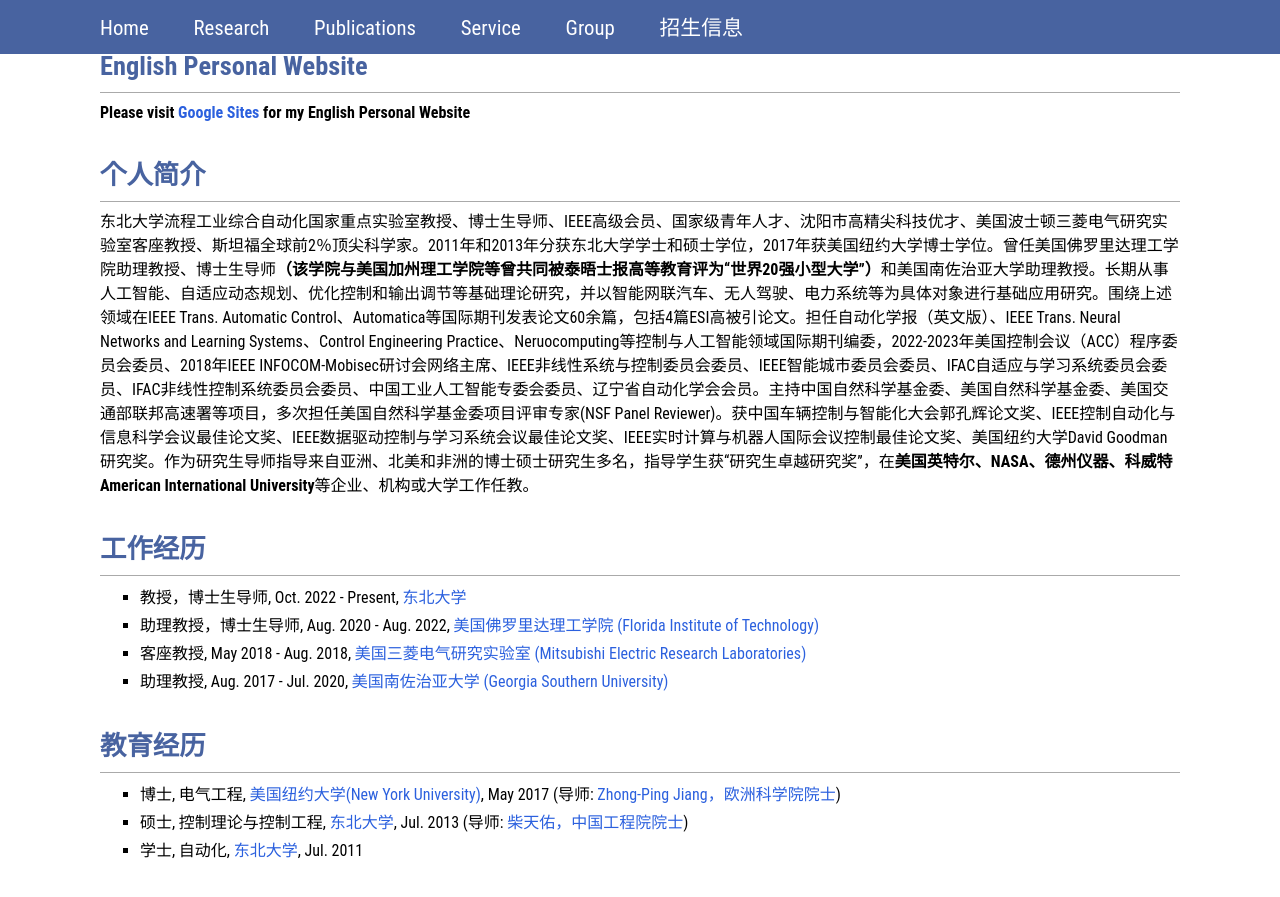
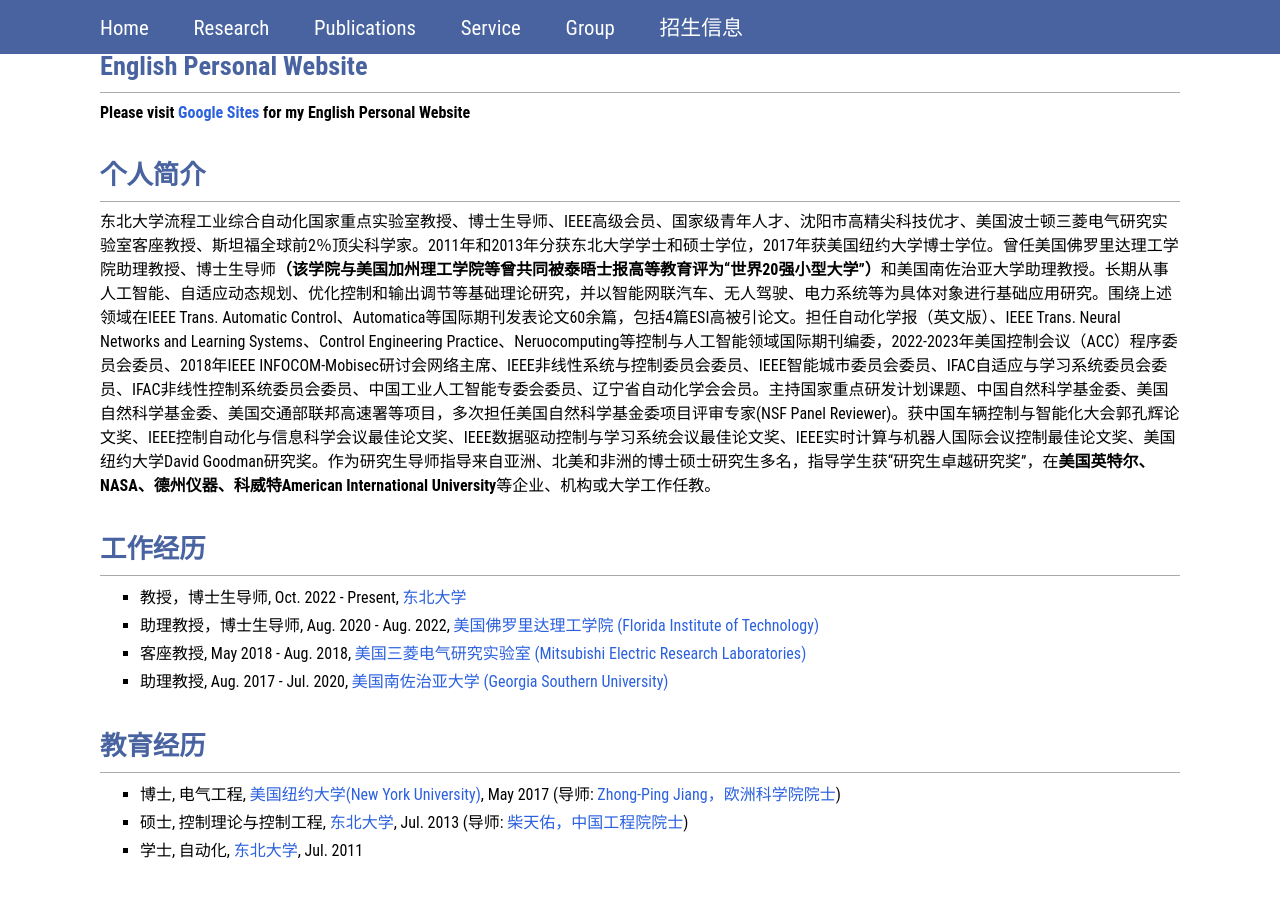
Before and after one commit to WeinanGao/weinangao.github.io, a Jekyll site: the page built from index.markdown, in a window 1280 px wide and 900 px high, scrolled down 310 px. Shown: the top 897 px of the window. Built offline with Jekyll 4.4.1, drawn with Linux system fonts in a browser that asks for light colours.

Commit message:
Update index.markdown

```diff
--- a/index.markdown
+++ b/index.markdown
@@ -13,7 +13,7 @@ layout: sitepage
 
 
 # 个人简介
-东北大学流程工业综合自动化国家重点实验室教授、博士生导师、IEEE高级会员、国家级青年人才、沈阳市高精尖科技优才、美国波士顿三菱电气研究实验室客座教授、斯坦福全球前2％顶尖科学家。2011年和2013年分获东北大学学士和硕士学位，2017年获美国纽约大学博士学位。曾任美国佛罗里达理工学院助理教授、博士生导师<strong>（该学院与美国加州理工学院等曾共同被泰晤士报高等教育评为“世界20强小型大学”）</strong>和美国南佐治亚大学助理教授。长期从事人工智能、自适应动态规划、优化控制和输出调节等基础理论研究，并以智能网联汽车、无人驾驶、电力系统等为具体对象进行基础应用研究。围绕上述领域在IEEE Trans. Automatic Control、Automatica等国际期刊发表论文60余篇，包括4篇ESI高被引论文。担任自动化学报（英文版）、IEEE Trans. Neural Networks and Learning Systems、Control Engineering Practice、Neruocomputing等控制与人工智能领域国际期刊编委，2022-2023年美国控制会议（ACC）程序委员会委员、2018年IEEE INFOCOM-Mobisec研讨会网络主席、IEEE非线性系统与控制委员会委员、IEEE智能城市委员会委员、IFAC自适应与学习系统委员会委员、IFAC非线性控制系统委员会委员、中国工业人工智能专委会委员、辽宁省自动化学会会员。主持中国自然科学基金委、美国自然科学基金委、美国交通部联邦高速署等项目，多次担任美国自然科学基金委项目评审专家(NSF Panel Reviewer)。获中国车辆控制与智能化大会郭孔辉论文奖、IEEE控制自动化与信息科学会议最佳论文奖、IEEE数据驱动控制与学习系统会议最佳论文奖、IEEE实时计算与机器人国际会议控制最佳论文奖、美国纽约大学David Goodman研究奖。作为研究生导师指导来自亚洲、北美和非洲的博士硕士研究生多名，指导学生获“研究生卓越研究奖”，在<strong>美国英特尔、NASA、德州仪器、科威特American International University</strong>等企业、机构或大学工作任教。
+东北大学流程工业综合自动化国家重点实验室教授、博士生导师、IEEE高级会员、国家级青年人才、沈阳市高精尖科技优才、美国波士顿三菱电气研究实验室客座教授、斯坦福全球前2％顶尖科学家。2011年和2013年分获东北大学学士和硕士学位，2017年获美国纽约大学博士学位。曾任美国佛罗里达理工学院助理教授、博士生导师<strong>（该学院与美国加州理工学院等曾共同被泰晤士报高等教育评为“世界20强小型大学”）</strong>和美国南佐治亚大学助理教授。长期从事人工智能、自适应动态规划、优化控制和输出调节等基础理论研究，并以智能网联汽车、无人驾驶、电力系统等为具体对象进行基础应用研究。围绕上述领域在IEEE Trans. Automatic Control、Automatica等国际期刊发表论文60余篇，包括4篇ESI高被引论文。担任自动化学报（英文版）、IEEE Trans. Neural Networks and Learning Systems、Control Engineering Practice、Neruocomputing等控制与人工智能领域国际期刊编委，2022-2023年美国控制会议（ACC）程序委员会委员、2018年IEEE INFOCOM-Mobisec研讨会网络主席、IEEE非线性系统与控制委员会委员、IEEE智能城市委员会委员、IFAC自适应与学习系统委员会委员、IFAC非线性控制系统委员会委员、中国工业人工智能专委会委员、辽宁省自动化学会会员。主持国家重点研发计划课题、中国自然科学基金委、美国自然科学基金委、美国交通部联邦高速署等项目，多次担任美国自然科学基金委项目评审专家(NSF Panel Reviewer)。获中国车辆控制与智能化大会郭孔辉论文奖、IEEE控制自动化与信息科学会议最佳论文奖、IEEE数据驱动控制与学习系统会议最佳论文奖、IEEE实时计算与机器人国际会议控制最佳论文奖、美国纽约大学David Goodman研究奖。作为研究生导师指导来自亚洲、北美和非洲的博士硕士研究生多名，指导学生获“研究生卓越研究奖”，在<strong>美国英特尔、NASA、德州仪器、科威特American International University</strong>等企业、机构或大学工作任教。
 
 # 工作经历
 * 教授，博士生导师, Oct. 2022 - Present, <a href="http://www.neu.edu.cn">东北大学
```
